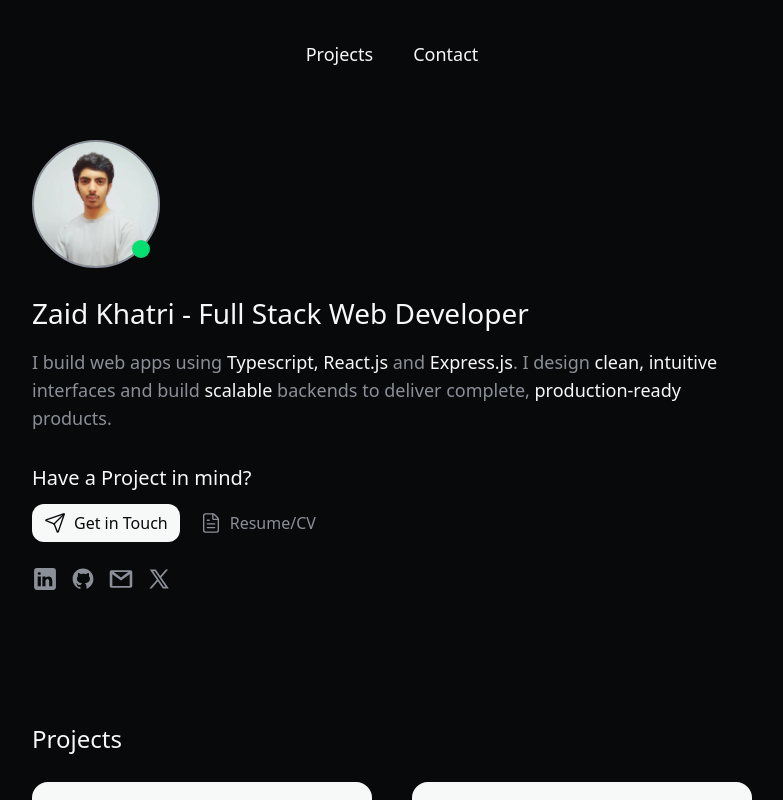
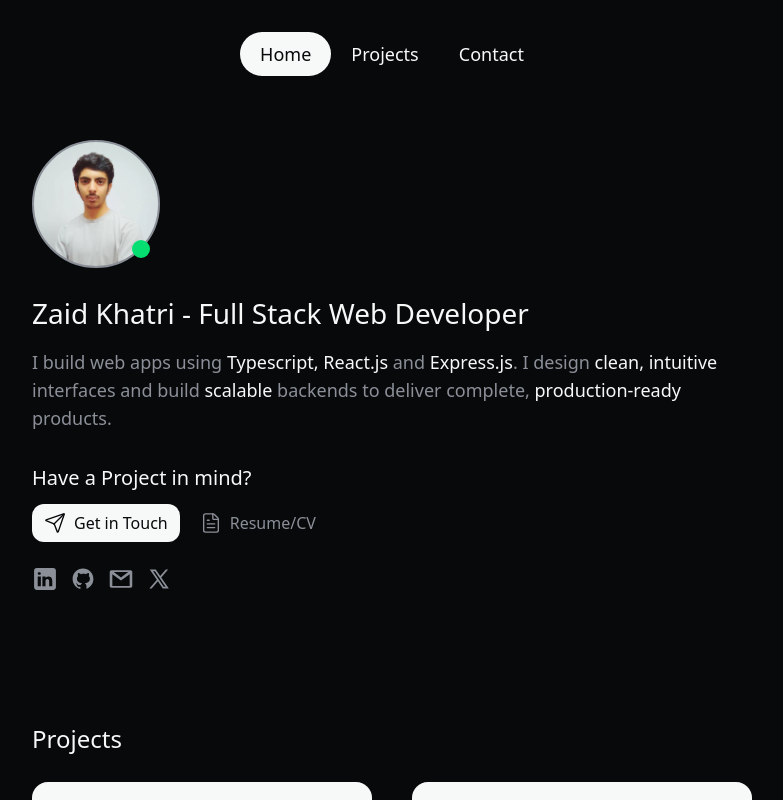
Before and after one commit to zaidkhatri-dev/zaid-portfolio, a React (Vite) app: page / in a window 1280 px wide. Shown: the top 800 px of the page, without its empty margins (248-1031 px from the left). Built offline with nearby package versions, Linux system fonts and the light colour scheme; a web font is replaced by a local one.

Commit message:
feat: add background box on navbar on scroll

```diff
--- a/src/App.tsx
+++ b/src/App.tsx
@@ -5,14 +5,26 @@ import Navbar from "./components/sub/Navbar";
 import Contact from "./components/sections/Contact";
 import Footer from "./components/sections/Footer";
 
+import { useRef } from "react";
+
 const App = () => {
+  const heroRef = useRef<HTMLDivElement>(null);
+  const projectsRef = useRef<HTMLDivElement>(null);
+  const contactRef = useRef<HTMLDivElement>(null);
+
+  const sectionRefs = [
+    heroRef,
+    projectsRef,
+    contactRef,
+  ]
+
   return (
     <div className="text-pfg bg-pbg dark md:text-lg">
       <Container>
-        <Navbar></Navbar>
-        <Hero></Hero>
-        <Projects></Projects>
-        <Contact></Contact>
+        <Navbar sectionRefs={sectionRefs}></Navbar>
+        <Hero heroRef={heroRef}></Hero>
+        <Projects projectsRef={projectsRef}></Projects>
+        <Contact contactRef={contactRef}></Contact>
         <Footer></Footer>
       </Container>
     </div>
--- a/src/components/sections/Contact.tsx
+++ b/src/components/sections/Contact.tsx
@@ -1,8 +1,8 @@
 import ContactForm from "../sub/ContactForm"
 
-const Contact = () => {
+const Contact = ({contactRef}: {contactRef: React.RefObject<HTMLDivElement | null>}) => {
   return (
-    <section id="Contact" className='mt-32'>
+    <section ref={contactRef} id="Contact" className='mt-32'>
         <h2 className="text-[22px] md:text-[24px] text-center">Contact</h2>
         <h3 className="text-sfg text-center mt-3 mb-6">Fill out the form and I will get back to you as soon as possible</h3>
 
--- a/src/components/sections/Footer.tsx
+++ b/src/components/sections/Footer.tsx
@@ -1,7 +1,7 @@
 const Footer = () => {
   return (
     <footer className='mt-32 mb-12 text-sfg text-sm md:text-[16px] flex flex-col items-center gap-2'>
-        <h4>v1.0.0</h4>
+        <h4>v1.1.0</h4>
         <h4>Designed & Developed by Zaid</h4>
         <h4>© 2026. All rights reserved</h4>
     </footer>
--- a/src/components/sections/Hero.tsx
+++ b/src/components/sections/Hero.tsx
@@ -2,9 +2,9 @@ import ProfilePicture from '../sub/ProfilePicture'
 import Description from '../sub/Description'
 import CTA from '../sub/CTA'
 
-const Hero = () => {
+const Hero = ({ heroRef }: { heroRef: React.RefObject<HTMLDivElement | null> }) => {
   return (
-    <section id="Hero">
+    <section id="Home" ref={heroRef}>
         <ProfilePicture></ProfilePicture>
         <Description></Description>
         <CTA></CTA>
--- a/src/components/sections/Projects.tsx
+++ b/src/components/sections/Projects.tsx
@@ -30,9 +30,9 @@ const ProjectArr: ProjectCardProps[] = [{
     githubURL: "https://github.com/zaidkhatri-dev/Blogify"
 }]
 
-const Projects = () => {
+const Projects = ({projectsRef}: {projectsRef: React.RefObject<HTMLDivElement | null>}) => {
     return (
-        <section id="Projects" className="mt-32">
+        <section ref={projectsRef} id="Projects" className="mt-32">
             <h2 className="text-[22px] md:text-[24px] mb-6">Projects</h2>
 
             <div className="grid grid-cols-1 md:grid-cols-2 gap-10 items-stretch">
--- a/src/components/sub/Navbar.tsx
+++ b/src/components/sub/Navbar.tsx
@@ -1,41 +1,66 @@
 import { useState, useEffect } from "react";
 import { motion } from "motion/react";
 
-const Navbar = () => {
-  const navItems: string[] = ["Projects", "Contact"];
+const Navbar = ({ sectionRefs }: { sectionRefs: React.RefObject<HTMLDivElement | null>[] }) => {
+  const navItems: string[] = ["Home", "Projects", "Contact"];
 
   const [hovered, setHovered] = useState<null | number>(null);
   const [scrolled, setScrolled] = useState<boolean>(false);
+  const [activeSection, setActiveSection] = useState<null | number>(null);
 
   useEffect(() => {
+    const observers: IntersectionObserver[] = [];
+
+    sectionRefs.forEach((ref, idx) => {
+      const observer = new IntersectionObserver(
+        ([entry]) => {
+          if (entry.isIntersecting) {
+            setActiveSection(idx);
+          }
+        },
+        { threshold: 0.4 } // Trigger when 40% of the section is visible
+      );
+
+      if (ref.current) {
+        observer.observe(ref.current);
+      }
+      observers.push(observer);
+    });
+
     const whenScrolled = () => setScrolled(window.scrollY > 0);
-
     window.addEventListener("scroll", whenScrolled);
 
-    return () => window.removeEventListener("scroll", whenScrolled);
-  }, []);
+    return () => {
+      observers.forEach((obs) => obs.disconnect());
+      window.removeEventListener("scroll", whenScrolled);
+    };
+  }, [sectionRefs]);
 
   return (
-    <nav className="flex justify-center items-center sticky top-0 gap-5 lg:gap-0 z-5 py-4">
-      {navItems.map((item, idx) => (
+    <nav className="flex justify-center items-center sticky top-0 z-5 py-4">
+      {navItems.map((item, idx) => {
+        const isHighlighted = hovered === idx || (hovered === null && activeSection === idx);
+
+        return (
           <a
             key={idx}
             onMouseEnter={() => window.innerWidth >= 768 && setHovered(idx)}
             onMouseLeave={() => setHovered(null)}
             href={`#${item}`}
-          className="relative z-10 text-center lg:px-5 lg:py-2 group"
+            className="relative z-10 text-center px-5 py-2"
           >
-          {(hovered === idx) && (
+            {isHighlighted && (
               <motion.div
                 layoutId="hover"
                 className="absolute inset-0 w-full h-full bg-bbg rounded-full"
               ></motion.div>
             )}
-          <span className="group-hover:text-bfg relative transition-colors duration-300 ease-out">
+            <span className={`relative transition-colors duration-300 ease-out ${isHighlighted ? "text-bfg" : ""}`}>
               {item}
             </span>
           </a>
-      ))}
+        );
+      })}
       {scrolled && (
         <div className="w-full h-full absolute inset-0 backdrop-blur-lg bg-black/30 rounded z-0 pointer-events-none" />
       )}
--- a/src/components/sub/ProfilePicture.tsx
+++ b/src/components/sub/ProfilePicture.tsx
@@ -6,7 +6,7 @@ const ProfilePicture = () => {
     <div className="flex mt-12">
       <motion.div
         whileHover={{ scale: 1.08, borderColor: "#f7f8f8" }}
-        className="w-30 h-30 md:w-32 md:h-32 rounded-full border-2 border-sfg relative bg-[url(/public/pf.webp)] bg-cover bg-top"
+        className="w-30 h-30 md:w-32 md:h-32 rounded-full border-2 border-sfg relative bg-[url(/pf.webp)] bg-cover bg-top"
       >
         <div className="w-4 h-4 md:w-4.5 md:h-4.5 bg-green-400 rounded-full absolute bottom-2 right-2" data-tooltip-id="availability" data-tooltip-content="Available" data-tooltip-place="right" data-tooltip-delay-hide={50}></div>
         <Tooltip id="availability" style={{backgroundColor: "var(--sbg)", color: "var(--sfg)", fontSize: 14, paddingInline: 12, paddingBlock: 6, borderRadius: 6}} offset={15}/>
--- a/src/index.css
+++ b/src/index.css
@@ -13,7 +13,7 @@ html {
 }
 
 section {
-  scroll-margin-top: 74px; /* height of navbar */
+  scroll-margin-top: 85px; /* height of navbar */
 }
 
 /* Autofill styles */
```
Lines whose indentation alone changed are shown as unchanged.
